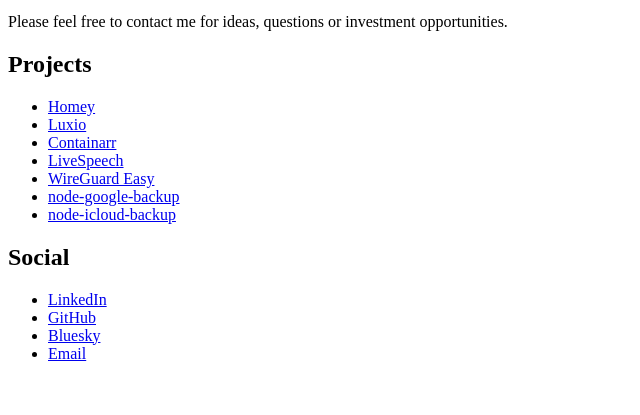
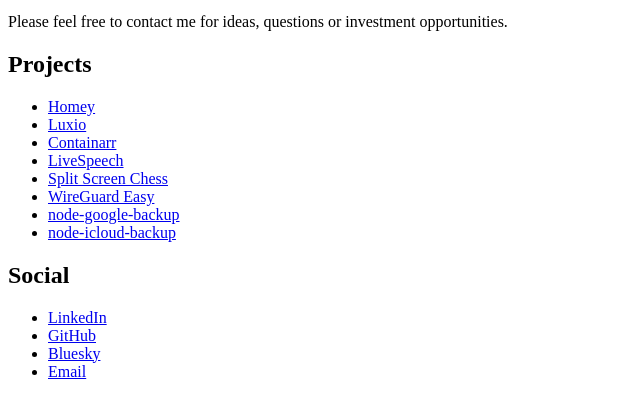
Before and after one commit to WeeJeWel/emile.nl, a website: page index.html in a window 1280 px wide. Shown: the part 213-628 px from the top of the page, without its empty margins (0-640 px from the left). Drawn offline with Linux system fonts and the light colour scheme.

Commit message:
add splitscreenchess.com

```diff
--- a/index.html
+++ b/index.html
@@ -64,6 +64,11 @@
     </li>
     <li><a
         target="_blank"
+        href="splitscreenchess.com"
+      > Split Screen Chess</a>
+    </li>
+    <li><a
+        target="_blank"
         href="https://github.com/wg-easy/wg-easy"
       >WireGuard Easy</a>
     </li>
```
